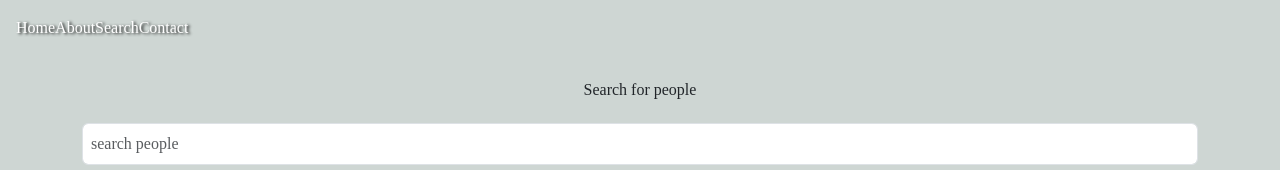
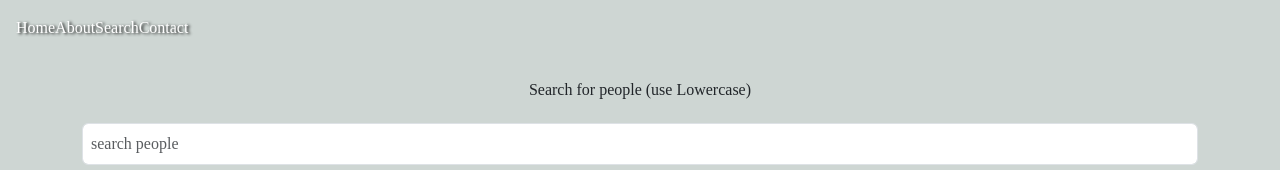
Before and after one commit to JohanSwannie/React-Extra-Exercise01, a React (Vite) app: page /seacrh in a window 1280 px wide. Shown: the top 170 px of the page. Built offline with nearby package versions, Linux system fonts and the light colour scheme; a web font is replaced by a local one.

Commit message:
Update Search JSX Component

```diff
--- a/src/pages/Search.jsx
+++ b/src/pages/Search.jsx
@@ -7,7 +7,9 @@
   const [search, setSearch] = useState("");
   return (
     <Container className="relative top-20">
-      <h2 className="text-center text-3xl mt-4 mb-4">Search for people</h2>
+      <h2 className="text-center text-3xl mt-4 mb-4">
+        Search for people (use Lowercase)
+      </h2>
       <Form>
         <InputGroup className="my-2">
           <Form.Control
```
